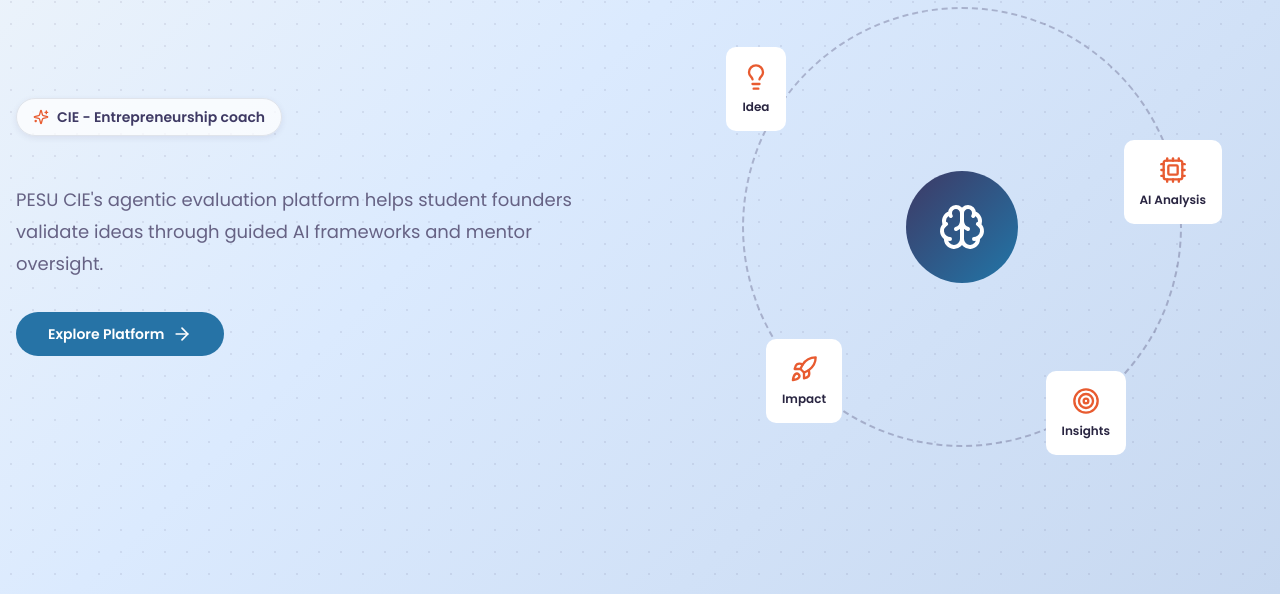
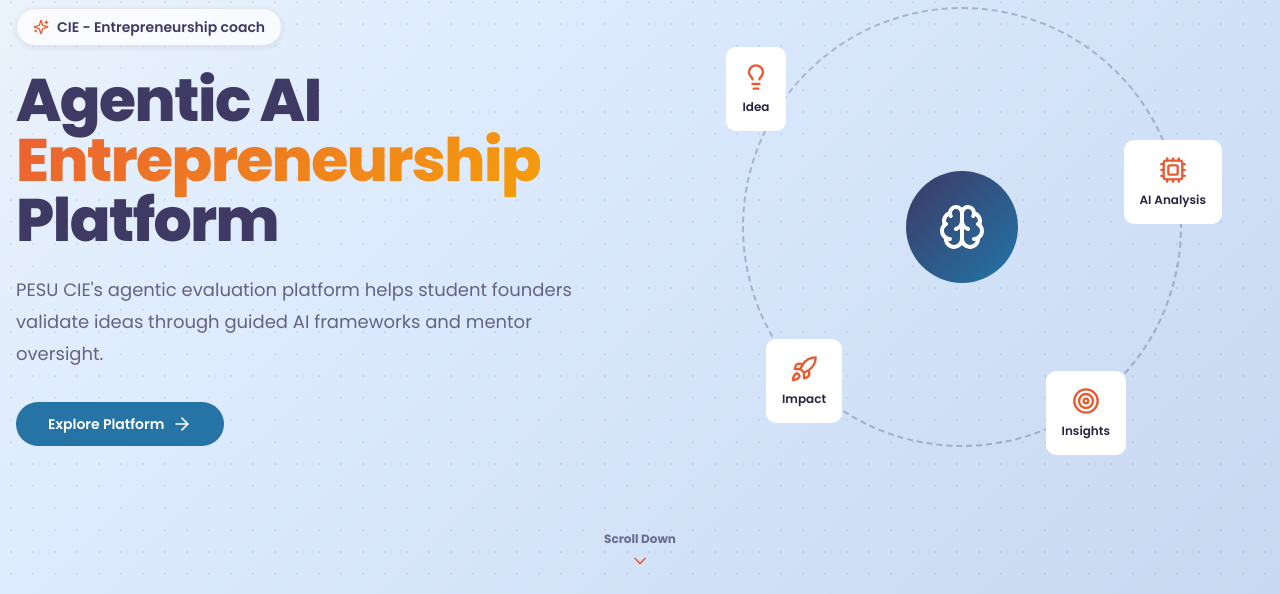
Before and after one commit to CIE-PESU/AGIS-2026-Experiments, a React (Vite) app in the folder frontend/: page / in a window 1280 px wide. Shown: the part 206-800 px from the top of the page. Built offline with nearby package versions, Linux system fonts and the light colour scheme; no server answers; the HTML template or start-up script is replaced by a standard one.

Commit message:
feat(frontend): add scroll-down indicator to landing page and update project configurations

```diff
--- a/frontend/src/pages/LandingPage.tsx
+++ b/frontend/src/pages/LandingPage.tsx
@@ -3,6 +3,7 @@
   ArrowRight,
   Brain,
   CheckCircle2,
+  ChevronDown,
   Cpu,
   GraduationCap,
   Instagram,
@@ -78,6 +79,10 @@
               <Sparkles className="h-4 w-4 text-accent" /> CIE - Entrepreneurship coach
             </div>
 
+            <h1 className="text-4xl font-extrabold tracking-tight text-primary sm:text-5xl lg:text-6xl leading-tight">
+              Agentic AI <span className="text-gradient">Entrepreneurship</span> Platform
+            </h1>
+
             <p className="mt-6 max-w-2xl text-lg leading-8 text-muted-foreground">
               PESU CIE's agentic evaluation platform helps student founders validate ideas through guided AI frameworks and mentor oversight.
             </p>
@@ -103,6 +108,16 @@
               </div>
             ))}
           </div>
+        </div>
+        <div className="absolute bottom-6 left-1/2 -translate-x-1/2 z-10 flex flex-col items-center">
+          <a
+            href="#how-it-works"
+            className="flex flex-col items-center gap-1 text-xs font-bold text-primary/70 hover:text-primary transition-all duration-200"
+            aria-label="Scroll Down"
+          >
+            <span>Scroll Down</span>
+            <ChevronDown className="h-5 w-5 text-accent" />
+          </a>
         </div>
       </section>
       <section id="how-it-works" className="bg-white py-20">
```
Also changed, not shown: 2 other files (tests, documents, lock files or other folders).
